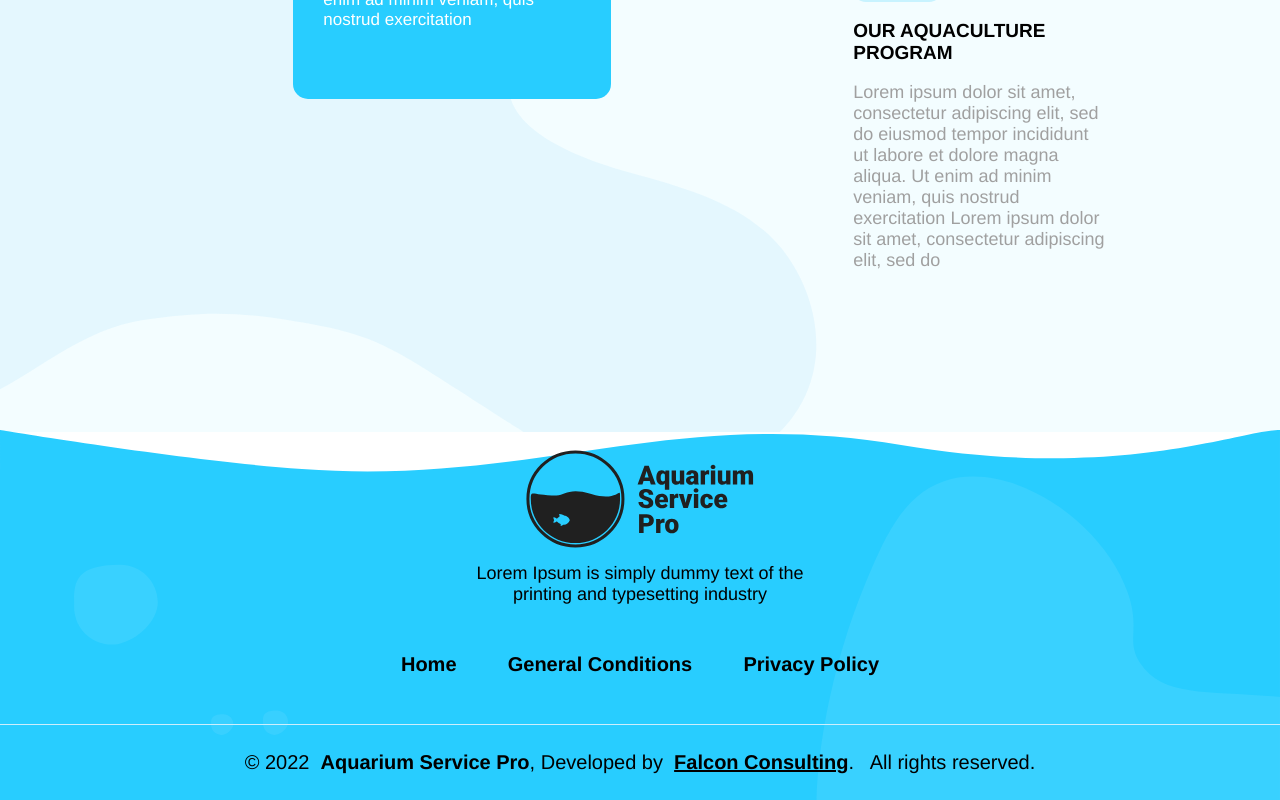
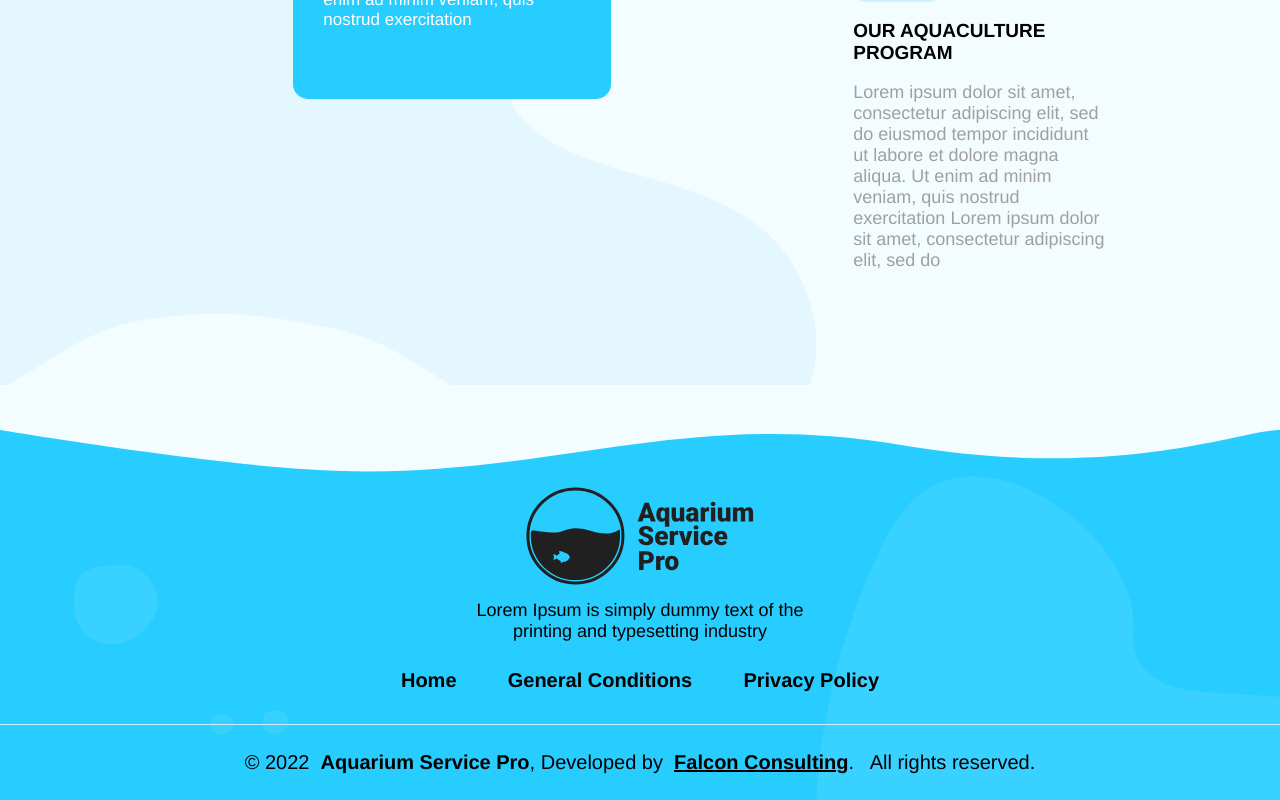
Before and after one commit to yousufkalim/aquarium-admin, a React (Create React App) app: page / in a window 1280 px wide. Shown: the part 631-1431 px from the top of the page. Built offline with nearby package versions, Linux system fonts and the light colour scheme; a web font is replaced by a local one.

Commit message:
Change bottom property

```diff
--- a/src/css/Footer.css
+++ b/src/css/Footer.css
@@ -5,10 +5,12 @@
   background-size: 100%;
   height: 556px;
   position: relative;
+  background-color: #f3fdff;
 }
+
 .footerSection1 {
   position: absolute;
-  bottom: 47%;
+  bottom: 38%;
   display: flex;
   width: 100%;
   align-items: center;
@@ -17,24 +19,29 @@
 
 .footerSection2 ul {
   position: absolute;
-  bottom: 30%;
+  bottom: 26%;
   display: flex;
   width: 100%;
   flex-direction: row;
   justify-content: center;
   list-style: none;
 }
+
 .footerSection2 ul li {
   padding: 0 2%;
   font-size: 20px;
   font-weight: 700;
   cursor: pointer;
 }
+
 .footerDescription {
   font-size: 18px;
   font-weight: 400;
   text-align: center;
+  font-style: normal;
+  line-height: 21px;
 }
+
 .hl {
   position: absolute;
   border-bottom: 1px solid #cdeefc;
@@ -43,6 +50,7 @@
   width: 100%;
   bottom: 18%;
 }
+
 .copyrightTxt {
   font-size: 20px;
   display: flex;
@@ -67,6 +75,7 @@
   .footerSection2 {
     display: none;
   }
+
   .copyrightTxt {
     background-color: #28cdff;
     padding: 3%;
```
